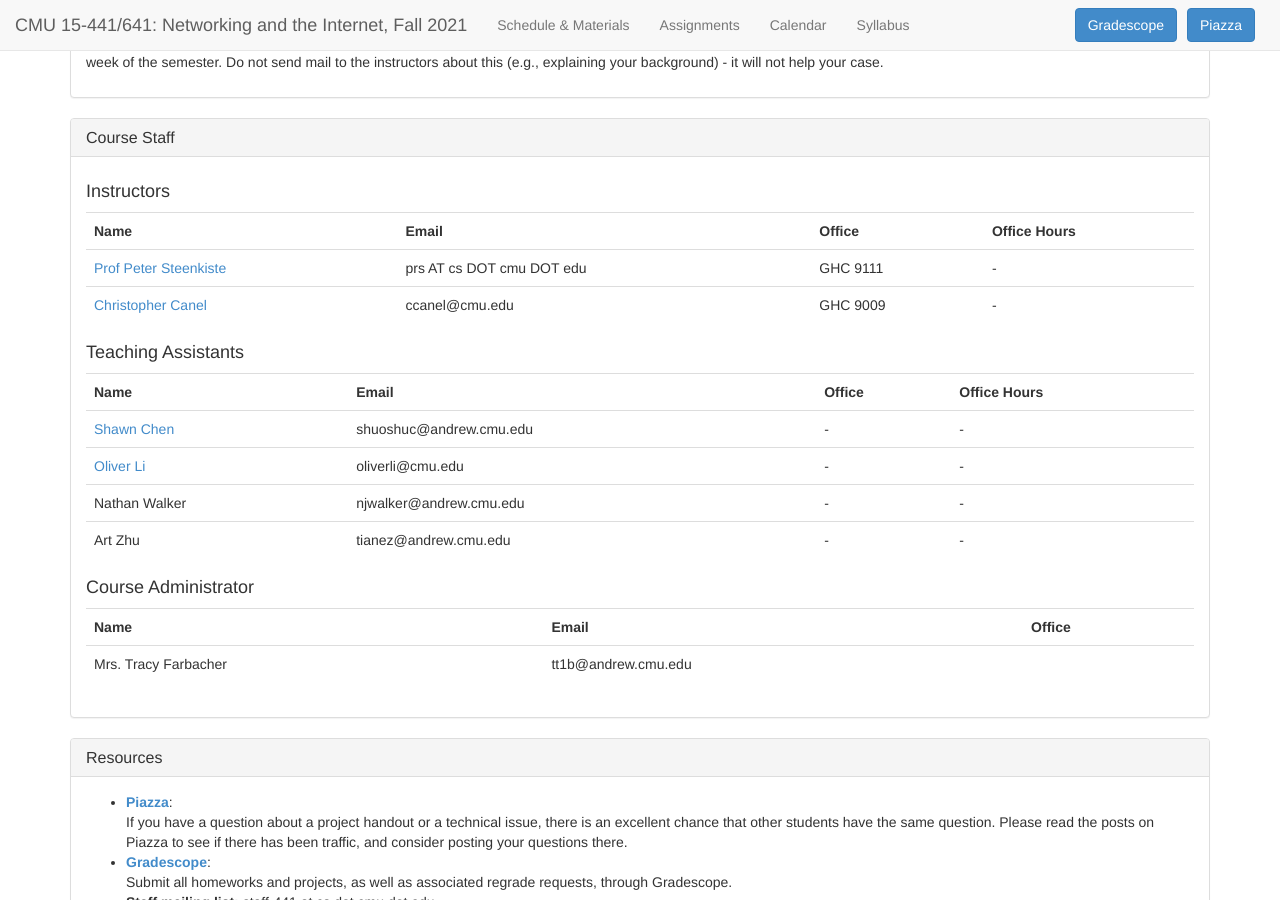
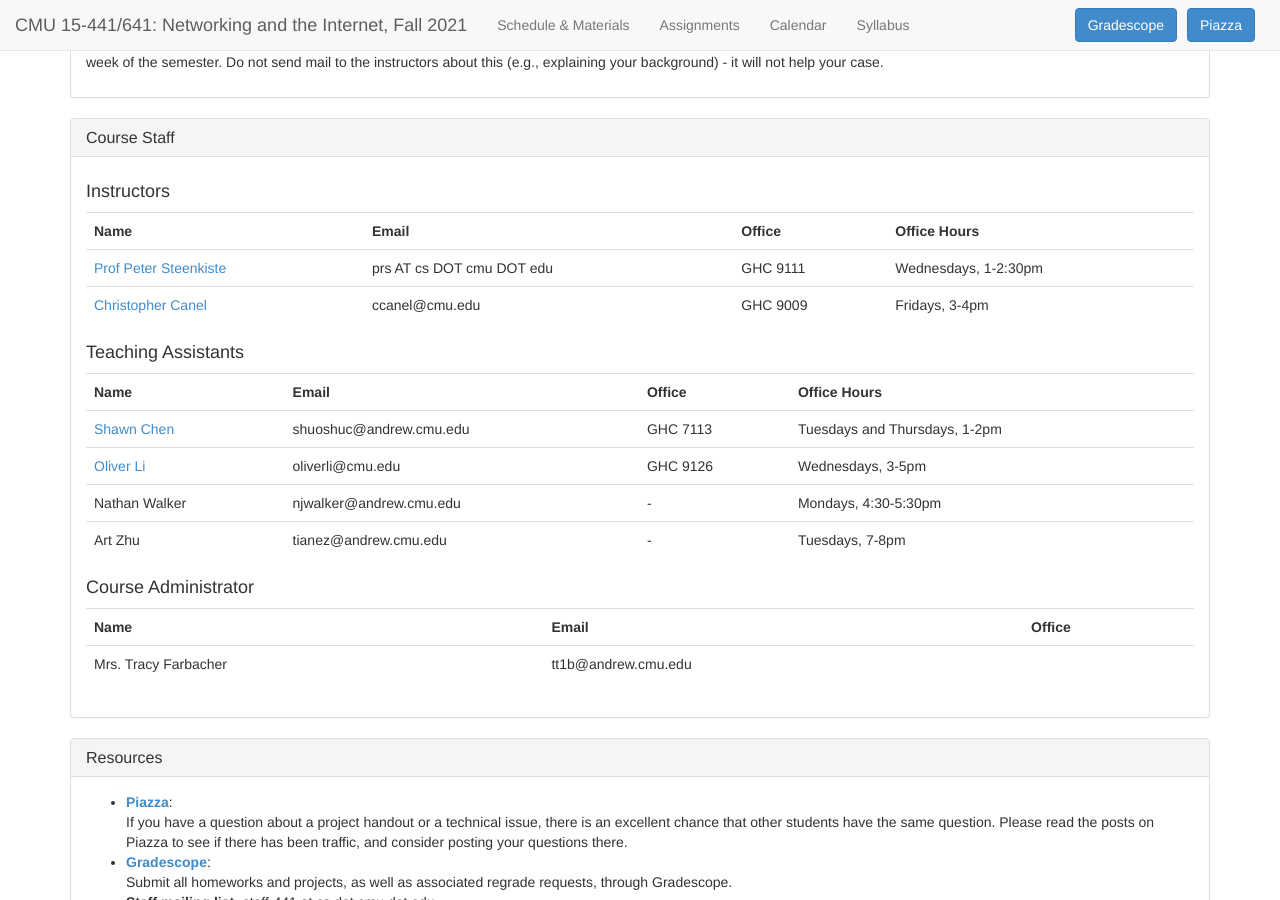
Before and after one commit to computer-networks/fa21, a Jekyll site: the page built from index.html, in a window 1280 px wide and 900 px high, scrolled down 453 px. Built offline with Jekyll 4.4.1, drawn with Linux system fonts in a browser that asks for light colours.

Commit message:
Add office hours

```diff
--- a/index.html
+++ b/index.html
@@ -74,14 +74,14 @@ title: CMU 15-441/641, Fall 2021 --- Home
         <td><a href="http://www.cs.cmu.edu/~prs">Prof Peter Steenkiste</a></td>
         <td><span class="email">prs AT cs DOT cmu DOT edu</span></td>
         <td>GHC 9111</td>
-        <td>-</td>
+        <td>Wednesdays, 1-2:30pm</td>
       </tr>
 
       <tr>
         <td><a href="http://www.ccanel.com/">Christopher Canel</a></td>
         <td><span class="email">ccanel@cmu.edu</span></td>
         <td>GHC 9009</td>
-        <td>-</td>
+        <td>Fridays, 3-4pm</td>
       </tr>
       </table>
 
@@ -93,29 +93,29 @@ title: CMU 15-441/641, Fall 2021 --- Home
       <tr>
         <td><a href="http://cs.cmu.edu/~shuoshuc">Shawn Chen</a></td>
         <td><span class="email">shuoshuc@andrew.cmu.edu</span></td>
-        <td>-</td>
-        <td>-</td>
+        <td>GHC 7113</td>
+        <td>Tuesdays and Thursdays, 1-2pm</td>
       </tr>
 
       <tr>
         <td><a href="https://oliverli.dev/">Oliver Li</a></td>
         <td><span class="email">oliverli@cmu.edu</span></td>
-        <td>-</td>
-        <td>-</td>
+        <td>GHC 9126</td>
+        <td>Wednesdays, 3-5pm</td>
       </tr>
 
       <tr>
         <td>Nathan Walker</td>
         <td><span class="email">njwalker@andrew.cmu.edu</span></td>
         <td>-</td>
-        <td>-</td>
+        <td>Mondays, 4:30-5:30pm</td>
       </tr>
 
       <tr>
         <td>Art Zhu</td>
         <td><span class="email">tianez@andrew.cmu.edu</span></td>
         <td>-</td>
-        <td>-</td>
+        <td>Tuesdays, 7-8pm</td>
       </tr>
       </table>
 
```
